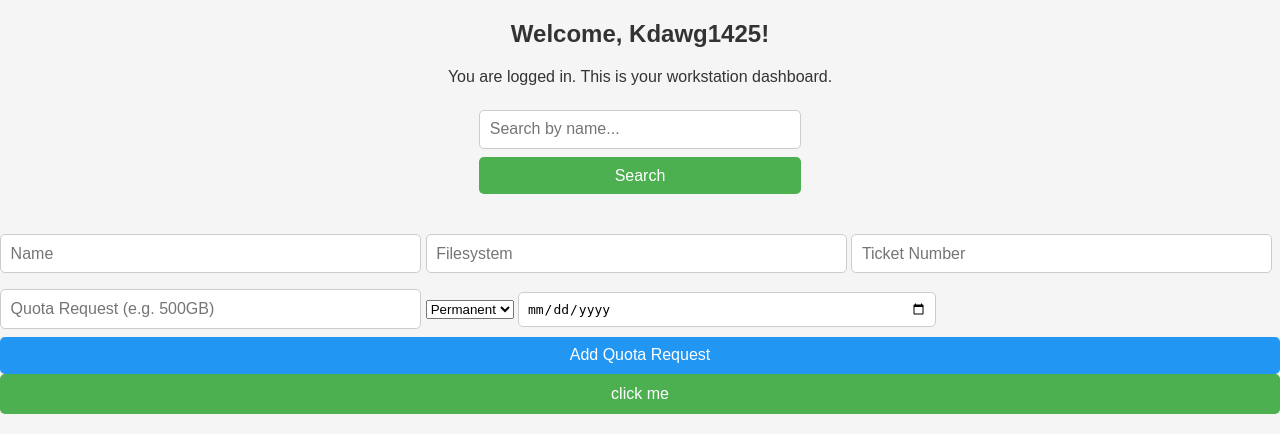
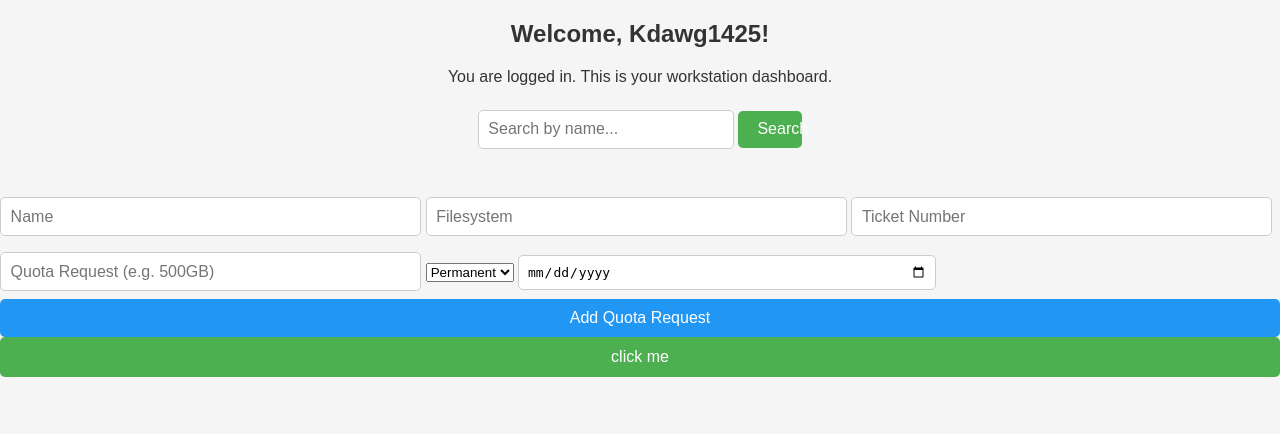
Before and after one commit to Kdawg1425/Nasa-Webapp, a Flask app: page /home in a window 1280 px wide. Shown: the part 60-494 px from the top of the page. Run offline with Flask 3, Linux system fonts and the light colour scheme; a user stored in the database is signed in.

Commit message:
Update style.css

```diff
--- a/static/style.css
+++ b/static/style.css
@@ -1,3 +1,4 @@
+
 body {
     font-family: sans-serif;
     margin: 0;
@@ -51,13 +52,12 @@ body {
 }
 
 .search-container {
-    display: flex;
-    flex-direction: column;
-    align-items: center;
+    text-align: center;
     gap: 1em;
 }
 
 .search-container input {
+    width: 20%;
     padding: 0.6em;
     box-sizing: border-box;
     border: 1px solid #ccc;
@@ -66,6 +66,7 @@ body {
 }
 
 .search-container button {
+    width: 5%;
     padding: 0.6em 1.2em;
     background-color: #4CAF50;
     color: white;
@@ -74,7 +75,6 @@ body {
     font-size: 1em;
     cursor: pointer;
     transition: background-color 0.3s ease;
-    align-self: center;
 }
 
 .search-container button:hover {
```
